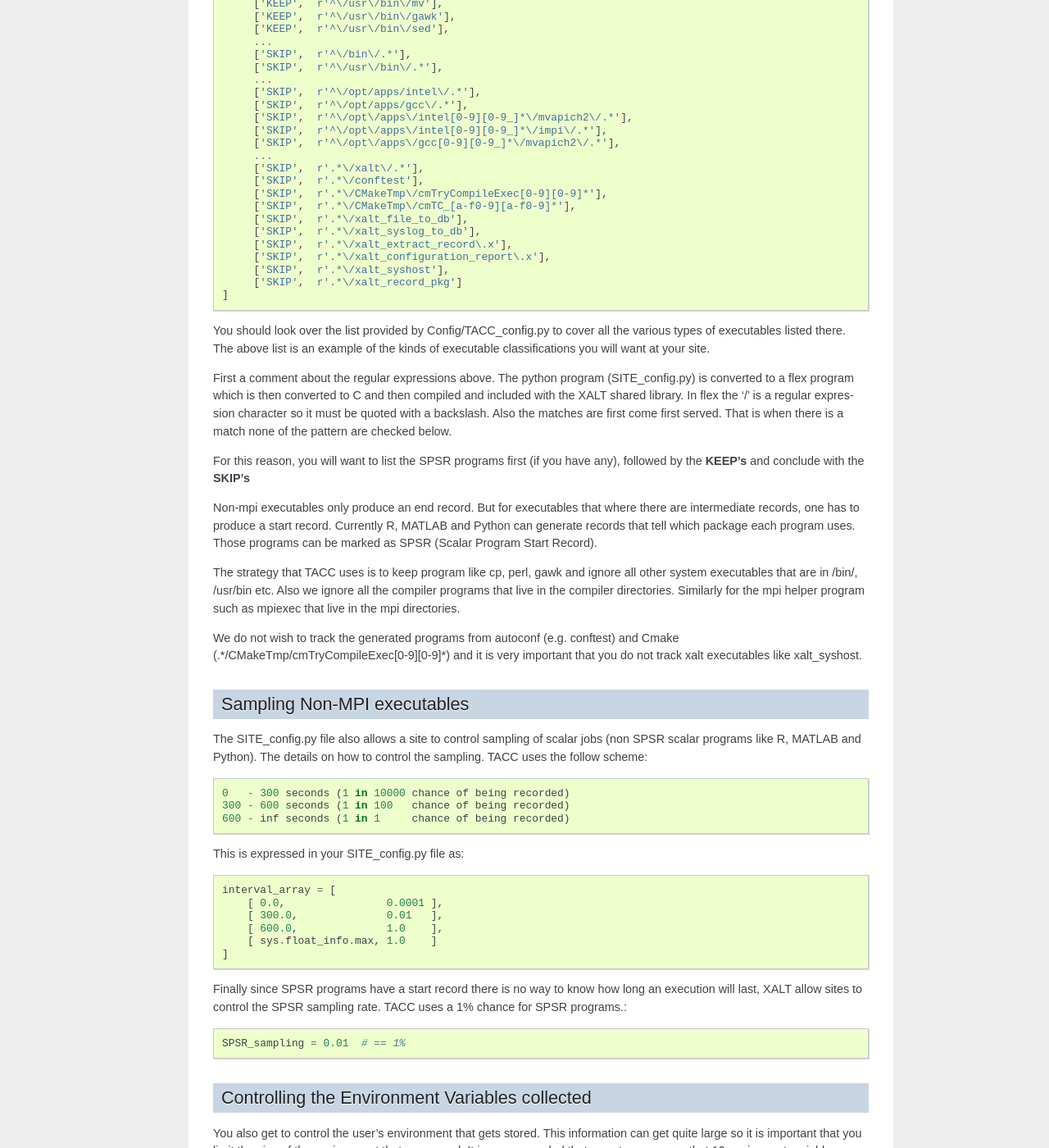
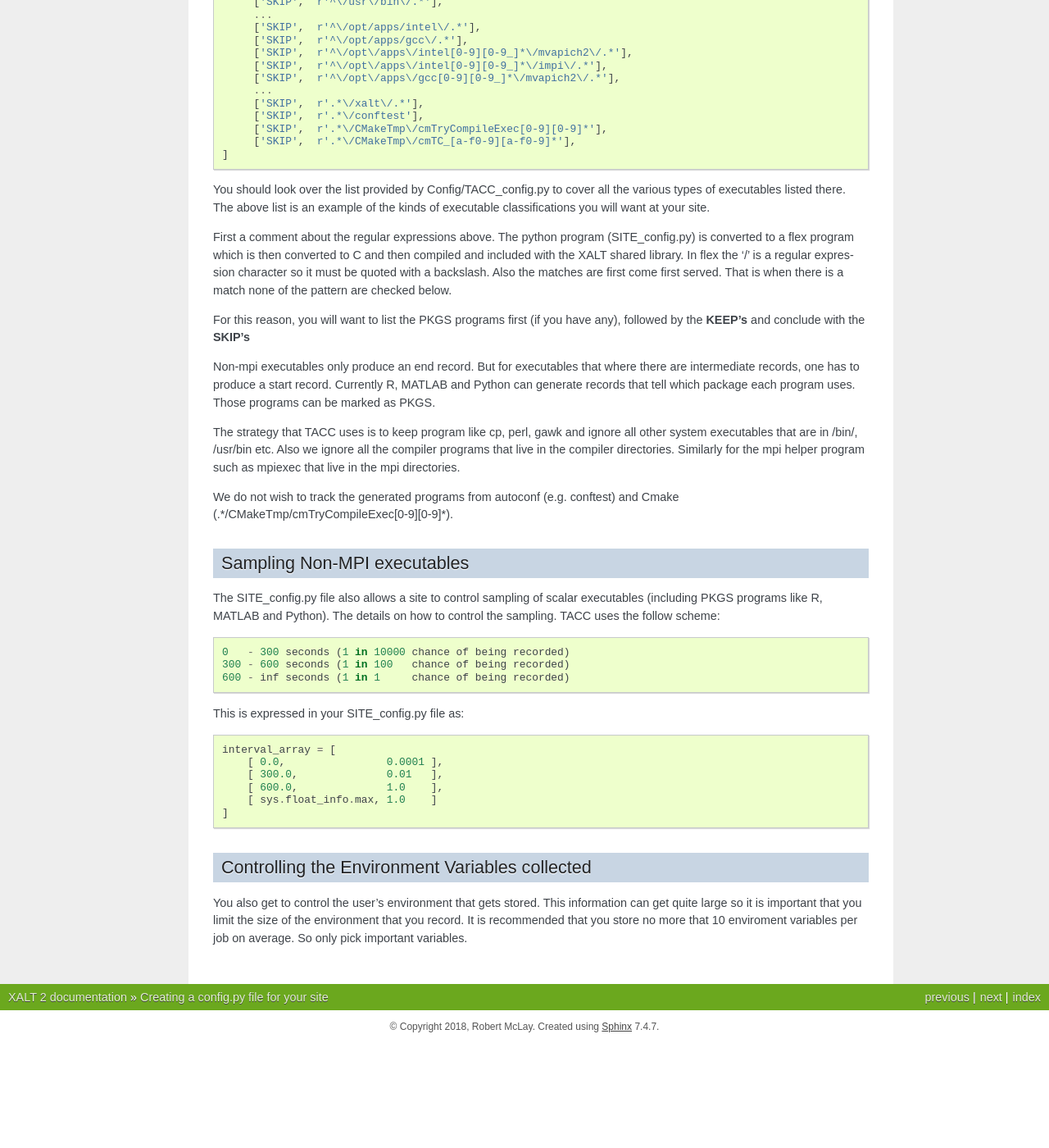
Before and after one commit to xalt/xalt, a Sphinx documentation site: the page built from docs/source/030_site_filtering.rst, in a window 1280 px wide and 1400 px high, scrolled down 2106 px. Shown: the whole window at 82% size. Built offline with Sphinx 7.4.7, drawn with Linux system fonts in a browser that asks for light colours; after the commit the page ends 3378 px from its top, so only the background shows below that; some of the changed text lies outside the part shown.

Commit message:
updated documentation about the switch from SPSR to PKGS

```diff
--- a/docs/source/030_site_filtering.rst
+++ b/docs/source/030_site_filtering.rst
@@ -22,11 +22,11 @@ Config/rtm_config.py as your model for your config.py file and then
 switch to converting the TACC_config.py file for production.
 
 XALT supports scalar (non-MPI) program sampling based on execution
-time.  If you have setup XALT to track scalar or SPSR programs then
+time.  If you have setup XALT to track scalar or PKGS programs then
 you can also control what percentage will be sampled.  Note that the
 environment variable:
 
-    XALT_SCALAR_AND_SPSR_SAMPLING=yes
+    XALT_SCALAR_SAMPLING=yes
 
 must be set to "yes" in order for sampling to occur.  If this variable
 is unset or is not set to "yes" then all scalar program execution are
@@ -39,11 +39,6 @@ programs a start record must be produced.  By default XALT will track
 100% of these programs, but this might be overwhelming so XALT allows
 a site to specify a percentage of these jobs to be tracked.  See
 Config/TACC_config.py for more details.
-
-Also note that sites can control the sampling rate for SPSR programs
-by setting the env var. XALT_SPSR_SAMPLING_RATE to a number between
-0.0 and 1.0 where 0.0 would mean no tracking at all of SPSR programs
-and 1.0 would mean that 100% of SPSR programs are tracked.
 
 XALT can capture every executable run by a user.  This is usually to
 much data so XALT allows sites to control via a python configuration
@@ -112,13 +107,13 @@ Tracking execution based on path
 ^^^^^^^^^^^^^^^^^^^^^^^^^^^^^^^^
 
 Sites will also want to control which executables are not tracked.
-For executables there are three kinds: KEEP, SKIP and SPSR.  For
+For executables there are three kinds: KEEP, SKIP and PKGS.  For
 example lines like::
 
      path_patterns = [
-          ['SPSR',  r'.*\/R'],
-          ['SPSR',  r'.*\/MATLAB'],
-          ['SPSR',  r'.*\/python[0-9.]*'],
+          ['PKGS',  r'.*\/R'],
+          ['PKGS',  r'.*\/MATLAB'],
+          ['PKGS',  r'.*\/python[0-9.]*'],
           ...
           ['KEEP',  r'^\/bin\/cp'],
           ['KEEP',  r'^\/bin\/mv'],
@@ -142,12 +137,6 @@ example lines like::
           ['SKIP',  r'.*\/conftest'],
           ['SKIP',  r'.*\/CMakeTmp\/cmTryCompileExec[0-9][0-9]*'],
           ['SKIP',  r'.*\/CMakeTmp\/cmTC_[a-f0-9][a-f0-9]*'],
-          ['SKIP',  r'.*\/xalt_file_to_db'],
-          ['SKIP',  r'.*\/xalt_syslog_to_db'],
-          ['SKIP',  r'.*\/xalt_extract_record\.x'],
-          ['SKIP',  r'.*\/xalt_configuration_report\.x'],
-          ['SKIP',  r'.*\/xalt_syshost'],
-          ['SKIP',  r'.*\/xalt_record_pkg']
      ]
 
 You should look over the list provided by Config/TACC_config.py to
@@ -163,15 +152,15 @@ be quoted with a backslash. Also the matches are first come first
 served.  That is when there is a match none of the pattern are checked
 below.
 
-For this reason, you will want to list the SPSR programs first (if
+For this reason, you will want to list the PKGS programs first (if
 you have any), followed by the **KEEP's** and conclude with the
 **SKIP's**
 
 Non-mpi executables only produce an end record. But for executables
 that where there are intermediate records, one has to produce a start
 record.  Currently R, MATLAB and Python can generate records that tell
-which package each program uses.  Those programs can be marked as SPSR
-(Scalar Program Start Record).
+which package each program uses.  Those programs can be marked as PKGS.
+
 
 The strategy that TACC uses is to keep program like cp, perl, gawk and
 ignore all other system executables that are in /bin/, /usr/bin
@@ -180,18 +169,15 @@ compiler directories.  Similarly for the mpi helper program such as
 mpiexec that live in the mpi directories.
 
 We do not wish to track the generated programs from autoconf
-(e.g. conftest) and Cmake (.*/CMakeTmp\/cmTryCompileExec[0-9][0-9]*)
-and it is very important that you do not track xalt executables like
-xalt_syshost.
-
-
+(e.g. conftest) and Cmake (.*/CMakeTmp\/cmTryCompileExec[0-9][0-9]*).
 
 Sampling Non-MPI executables
 ^^^^^^^^^^^^^^^^^^^^^^^^^^^^
 
 The SITE_config.py file also allows a site to control sampling of
-scalar jobs (non SPSR scalar programs like R, MATLAB and Python). The
-details on how to control the sampling.  TACC uses the follow scheme::
+scalar executables (including PKGS programs like R, MATLAB and
+Python).  The details on how to control the sampling.  TACC uses the
+follow scheme::
 
     0   - 300 seconds (1 in 10000 chance of being recorded)
     300 - 600 seconds (1 in 100   chance of being recorded)
@@ -207,15 +193,6 @@ This is expressed in your SITE_config.py file as::
         [ sys.float_info.max, 1.0    ]
     ]
 
-
-
-Finally since SPSR programs have a start record there is no way to
-know how long an execution will last, XALT allow sites to control the
-SPSR sampling rate.  TACC uses a 1% chance for SPSR programs.::
-
-
-    SPSR_sampling = 0.01  # == 1%
-
 Controlling the Environment Variables collected
 ^^^^^^^^^^^^^^^^^^^^^^^^^^^^^^^^^^^^^^^^^^^^^^^
 
--- a/docs/source/040_install_and_test.rst
+++ b/docs/source/040_install_and_test.rst
@@ -55,7 +55,7 @@ package.  The first one is a Lua modulefile that can be used with Lmod::
 
   ------------------------------------------------------------
   -- Only set this in production not for testing!!!
-  setenv("XALT_SCALAR_AND_SPSR_SAMPLING",  "yes")
+  setenv("XALT_SCALAR_SAMPLING",  "yes")
 
 The following is a TCL modulefile::
 
@@ -67,7 +67,7 @@ The following is a TCL modulefile::
 
   ############################################################
   ## Only set this is production not for testing!!!
-  setenv XALT_SCALAR_AND_SPSR_SAMPLING  yes
+  setenv XALT_SCALAR_SAMPLING  yes
 
 
 Obviously, these modulefiles will need to be modified to match your
```
Also changed, not shown: docs/source/020_site_configuration.rst (+2 -7 lines), 15 other files.
